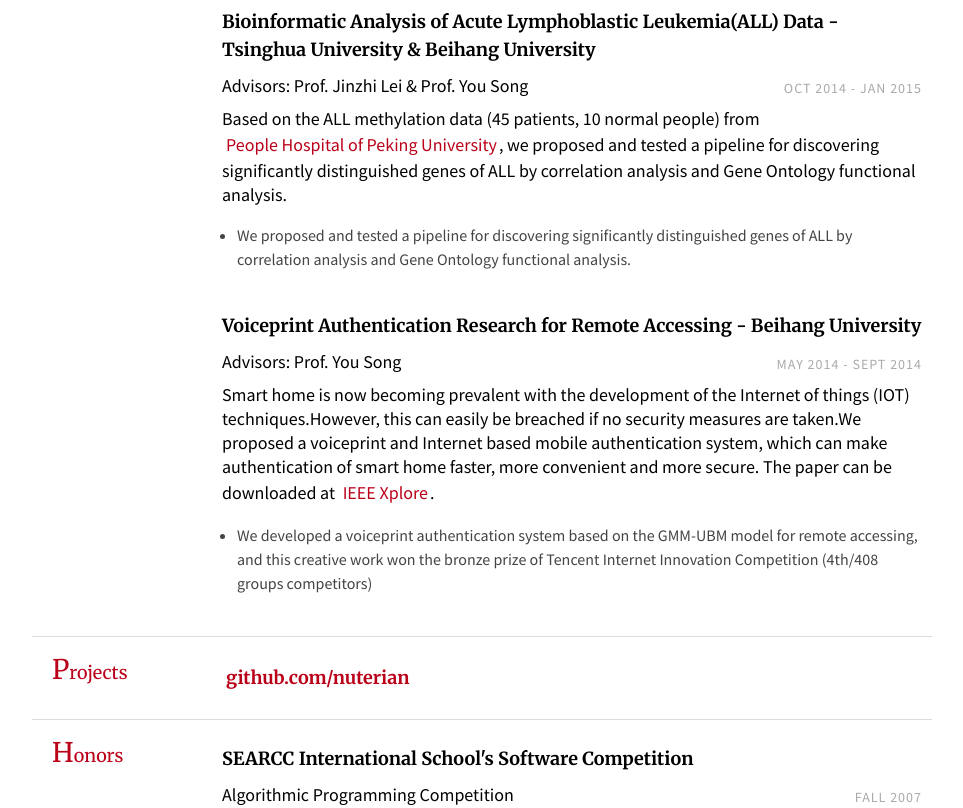
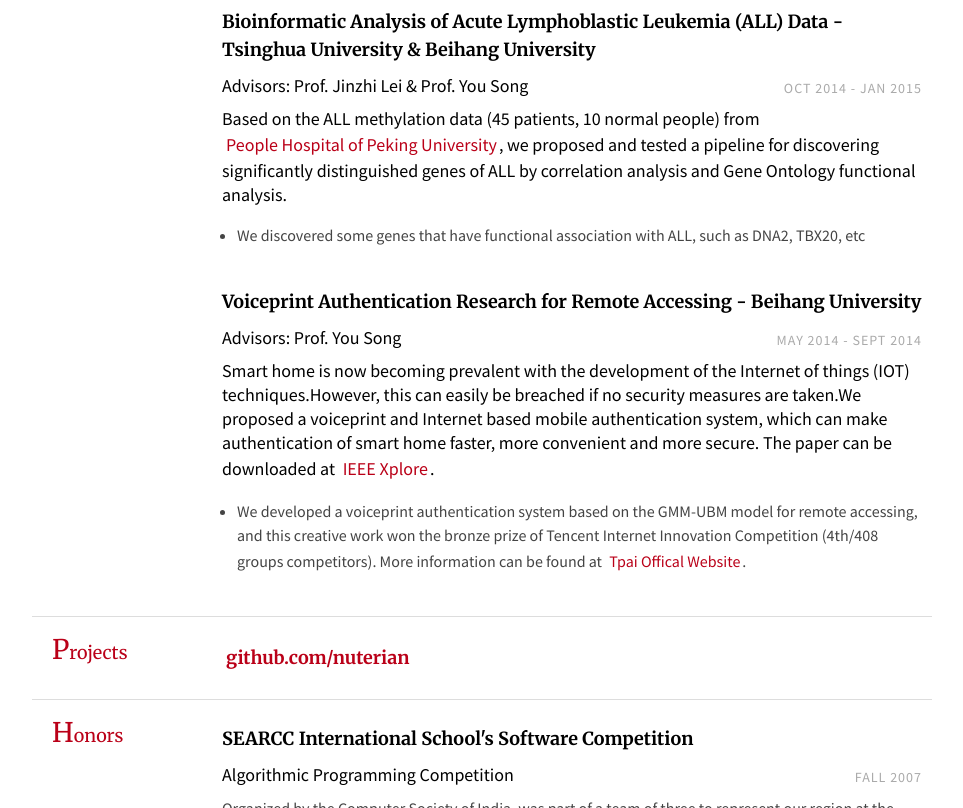
Before and after one commit to 15101538237ren/15101538237ren.github.io, a plain HTML site: page index.html in a window 1280 px wide. Shown: the part 1502-2310 px from the top of the page, without its empty margins (158-1121 px from the left). Drawn offline with Linux system fonts and the light colour scheme.

Commit message:
homepage5

```diff
--- a/index.html
+++ b/index.html
@@ -82,7 +82,7 @@
                 <div class="section-text col-right">
                     <div class="row">
                         <div class="col">
-                            <h3>Bioinformatic Analysis of Acute Lymphoblastic Leukemia(ALL) Data - Tsinghua University &amp; Beihang University</h3>
+                            <h3>Bioinformatic Analysis of Acute Lymphoblastic Leukemia (ALL) Data - Tsinghua University &amp; Beihang University</h3>
                         </div>
                     </div>
                     <div class="row subsection">
@@ -94,7 +94,7 @@
 
                     </div>
                     <ul class="desc">
-                        <li>We proposed and tested a pipeline for discovering significantly distinguished genes of ALL by correlation analysis and Gene Ontology functional analysis.</li>
+                        <li>We discovered some genes that have functional association with ALL, such as DNA2, TBX20, etc</li>
                 </div>
 
                 <div class="section-text col-right">
@@ -112,7 +112,7 @@
 
                     </div>
                     <ul class="desc">
-                        <li>We developed a voiceprint authentication system based on the GMM-UBM model for remote accessing, and this creative work won the bronze prize of Tencent Internet Innovation Competition (4th/408 groups competitors)</li>
+                        <li>We developed a voiceprint authentication system based on the GMM-UBM model for remote accessing, and this creative work won the bronze prize of Tencent Internet Innovation Competition (4th/408 groups competitors). More information can be found at <a href="http://tpai.qq.com/page/311">Tpai Offical Website</a>.</li>
                 </div>
 
             </div>
```
